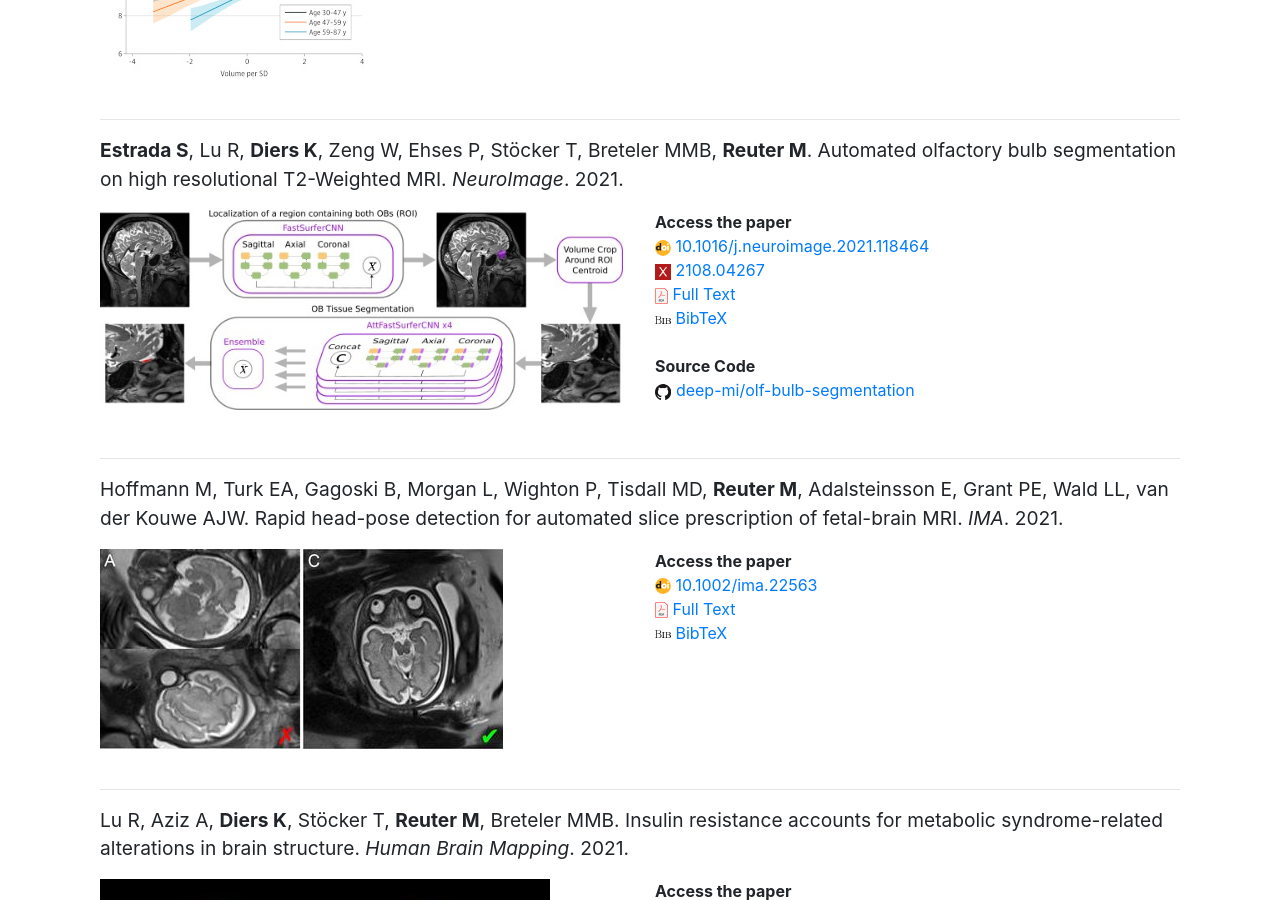
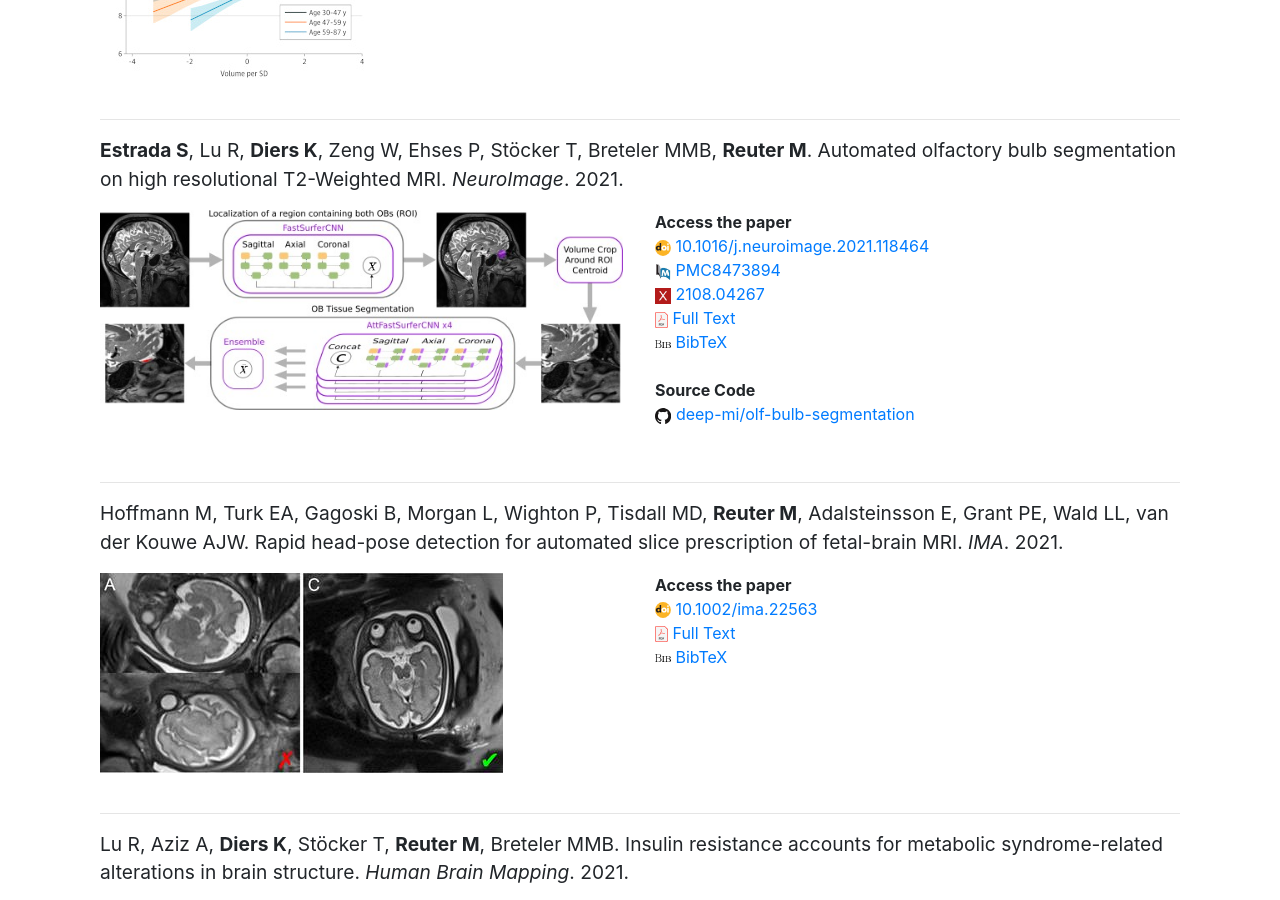
Before and after one commit to Deep-MI/Deep-MI.github.io, a Jekyll site: the page built from publications/index.html, in a window 1280 px wide and 900 px high, scrolled down 400 px. Built offline with Jekyll 4.4.1, drawn with Linux system fonts in a browser that asks for light colours; nearby versions of some CDN libraries; comment, search, counter and statistics services are not loaded.

Commit message:
added pmcid to estrada 21

```diff
--- a/_data/publications.yml
+++ b/_data/publications.yml
@@ -49,6 +49,7 @@
   year: 2021
   image: '/static/pub/estrada_2021.jpg'
   arxiv: 2108.04267
+  pmcid: PMC8473894
   doi: 10.1016/j.neuroimage.2021.118464
   pdf: 'https://www.sciencedirect.com/science/article/pii/S1053811921007370'
   bibtex: '/static/pub/estrada_2021.bib'
```
